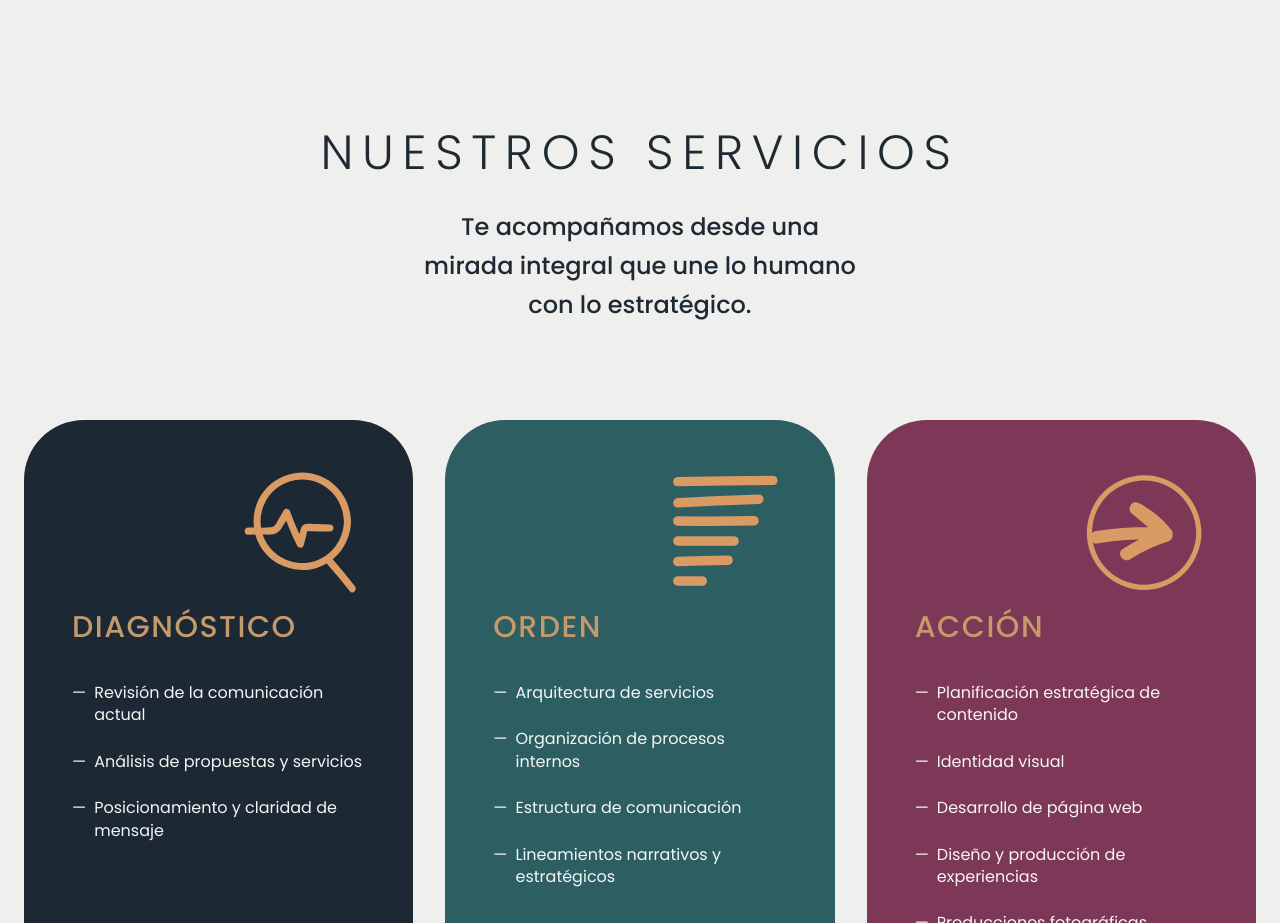
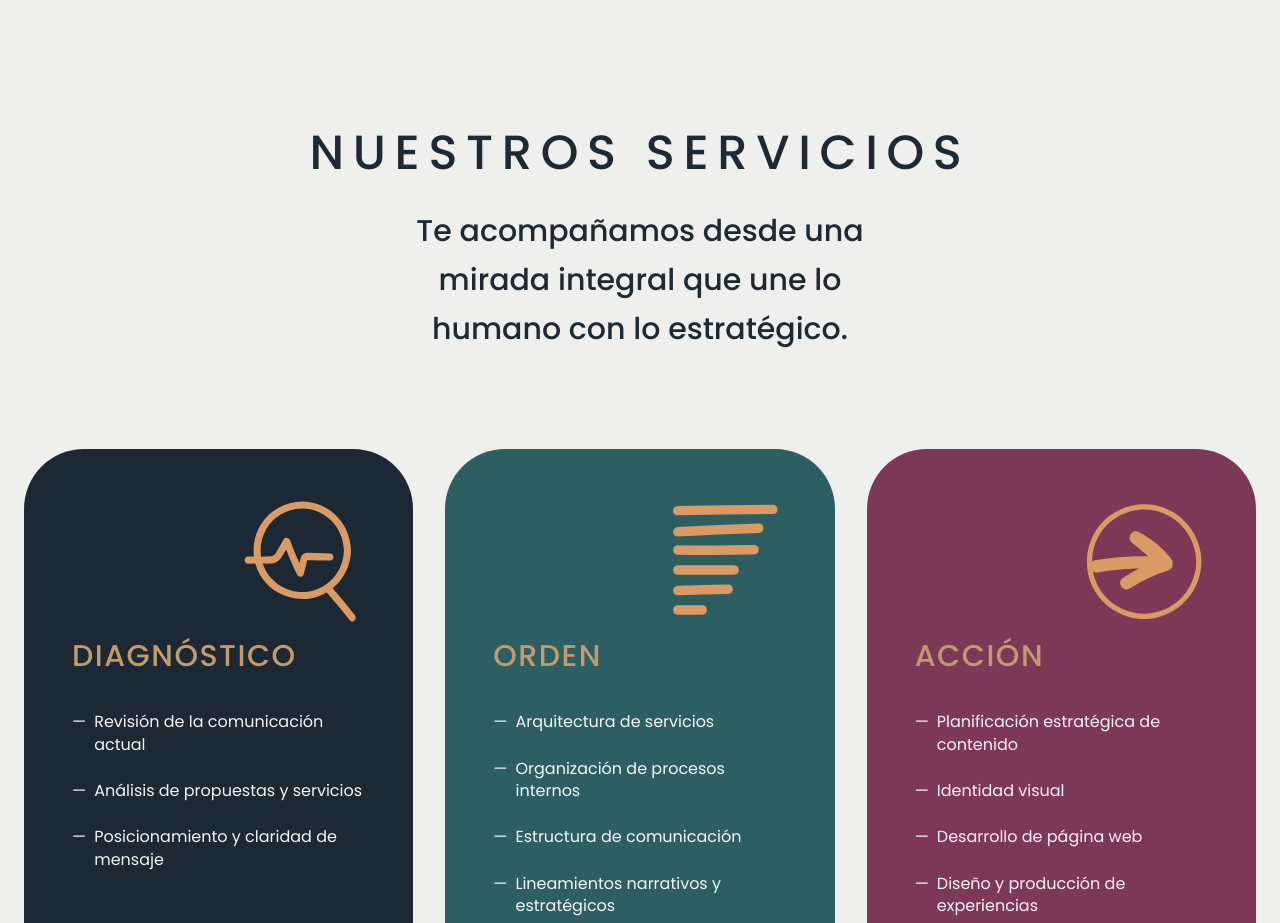
Before and after one commit to somoscasaseis/somoscasaseis, a Next.js app: page / in a window 1280 px wide. Shown: the part 1720-2643 px from the top of the page. Built offline with nearby package versions, Linux system fonts and the light colour scheme; no server answers; a web font is replaced by a local one.

Commit message:
Monday Night Flow

```diff
--- a/src/components/v2/sections/ServicesV2.tsx
+++ b/src/components/v2/sections/ServicesV2.tsx
@@ -86,14 +86,14 @@ export const ServicesV2 = ({ services }: { services?: ServiceProps[] }) => {
     >
       <div className="mx-auto max-w-7xl relative z-10">
         <div className="mb-14 md:mb-24 flex flex-col items-center text-center">
-          <h2 className="mb-6 flex justify-center text-3xl md:text-5xl font-light text-foreground uppercase tracking-[0.18em] leading-tight">
+          <h2 className="mb-6 flex justify-center text-3xl md:text-5xl font-medium text-foreground uppercase tracking-[0.18em] leading-tight">
             <SplitReveal text="NUESTROS SERVICIOS" stagger={0.05} className="text-center" />
           </h2>
           <motion.p
             variants={introBlockVariants}
             initial="hidden"
             animate={isInView ? "visible" : "hidden"}
-            className="text-xl md:text-2xl text-foreground font-medium leading-relaxed max-w-md"
+            className="text-xl md:text-3xl text-foreground font-medium leading-relaxed max-w-md"
           >
             Te acompañamos desde una mirada integral que une lo humano con lo estratégico.
           </motion.p>
```
